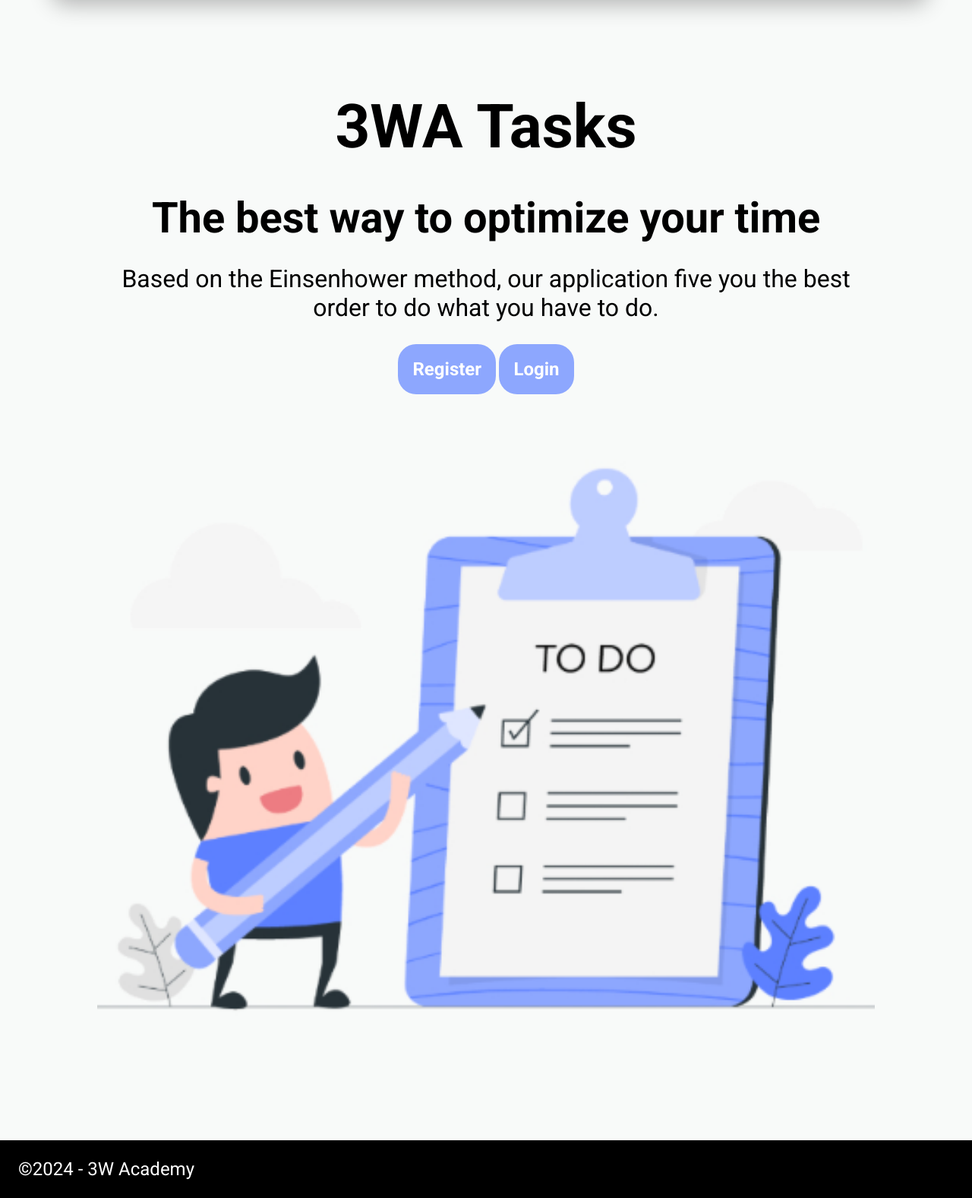
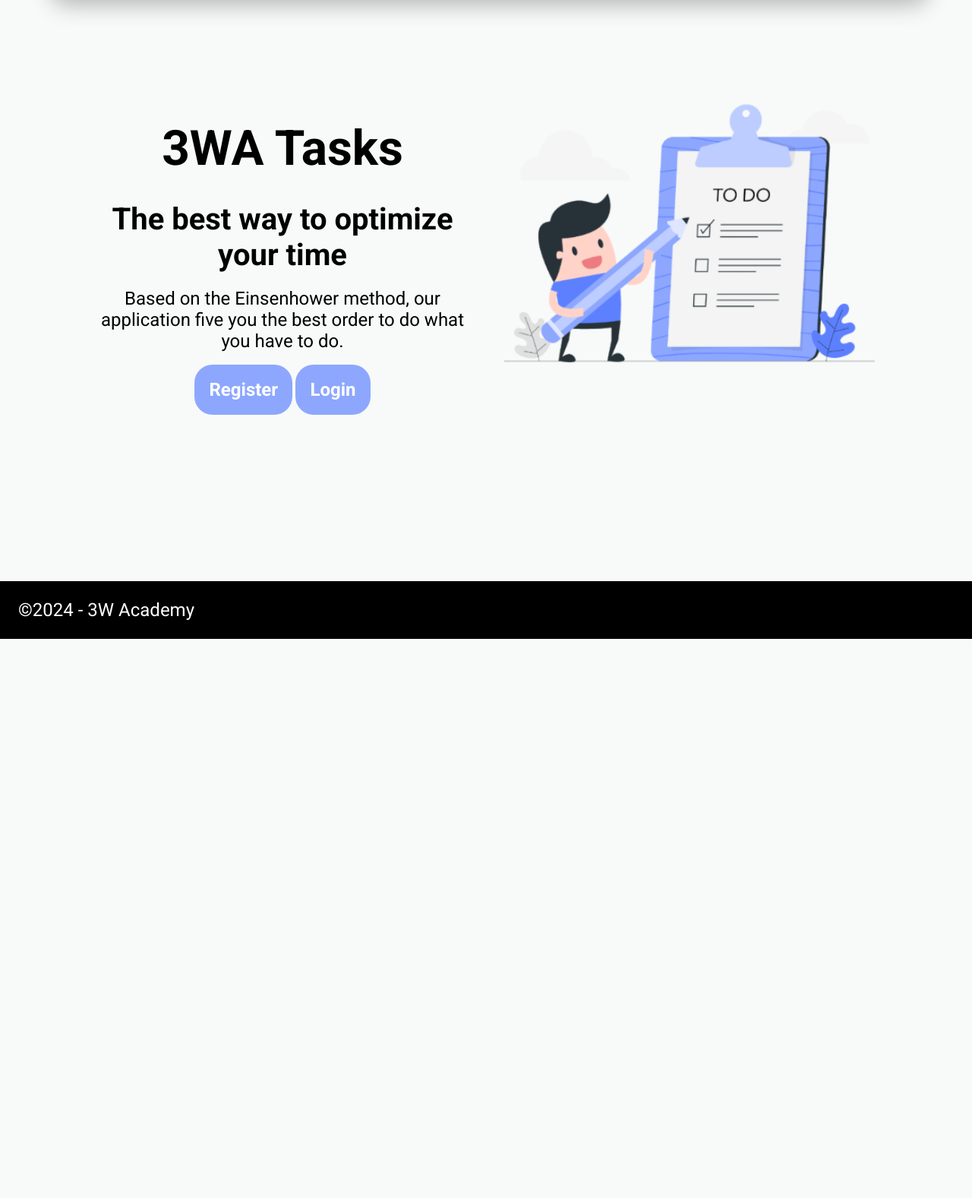
Before and after one commit to MathisPhg/Gestionnaire-de-taches, a PHP site: page / in a window 1280 px wide. Shown: the part 76-1653 px from the top of the page at 76% size. After the commit the page ends 917 px from the top, so only its background shows below. Run offline with PHP 8.4, Linux system fonts and the light colour scheme.

Commit message:
feat(index.html): ajout du responsive

```diff
--- a/assets/css/_footer.scss
+++ b/assets/css/_footer.scss
@@ -4,5 +4,6 @@ footer {
      color: white;
      padding: 1em;
      font-size: 1.5em;
+     margin-top: 5em;
 
 }
--- a/assets/css/_index.scss
+++ b/assets/css/_index.scss
@@ -6,7 +6,7 @@
 
      .introduction {
 
-          padding-bottom: 5em;
+          margin-bottom: 5em;
 
           text-align: center;
 
@@ -80,3 +80,64 @@
      }
 
 }
+
+
+@media screen and (min-width: 768px) {
+
+
+     .home {
+
+          display: flex;
+          align-items: center;
+          justify-content: space-between;
+
+          .introduction {
+
+               width: calc(50% - 1.5em) ;
+
+
+               .introText {
+
+
+                    h1 {
+
+                         font-size: 4em;
+                    }
+
+                    h2 {
+
+                         font-size: 2.5em;
+                    }
+
+                    p {
+
+                         font-size: 1.5em;
+
+
+
+                    }
+
+               }
+
+
+               .connextionPages {
+
+
+                    a {
+                         font-size: 1.5em;
+                    }
+
+               }
+
+
+          }
+
+
+
+
+          .introImage {
+               width: calc(50% - 1.5em) ;
+          }
+
+     }
+}
--- a/assets/css/style.css
+++ b/assets/css/style.css
@@ -19,7 +19,7 @@ p {
   margin: auto;
 }
 .home .introduction {
-  padding-bottom: 5em;
+  margin-bottom: 5em;
   text-align: center;
 }
 .home .introduction .introText {
@@ -54,6 +54,31 @@ p {
   width: 100%;
 }
 
+@media screen and (min-width: 768px) {
+  .home {
+    display: flex;
+    align-items: center;
+    justify-content: space-between;
+  }
+  .home .introduction {
+    width: calc(50% - 1.5em);
+  }
+  .home .introduction .introText h1 {
+    font-size: 4em;
+  }
+  .home .introduction .introText h2 {
+    font-size: 2.5em;
+  }
+  .home .introduction .introText p {
+    font-size: 1.5em;
+  }
+  .home .introduction .connextionPages a {
+    font-size: 1.5em;
+  }
+  .home .introImage {
+    width: calc(50% - 1.5em);
+  }
+}
 header {
   width: 90%;
   margin: 1em auto 15vh auto;
@@ -74,6 +99,7 @@ footer {
   color: white;
   padding: 1em;
   font-size: 1.5em;
+  margin-top: 5em;
 }
 
 /*# sourceMappingURL=style.css.map */
--- a/index.html
+++ b/index.html
@@ -3,6 +3,7 @@
 <head>
      <meta charset="UTF-8">
      <title>Home</title>
+     <meta name="viewport" content="width=device-width, initial-scale=1.0">
      <link rel="stylesheet" href="./assets/css/style.css" type="text/css" />
      <link href="https://fonts.googleapis.com/css2?family=Roboto:ital,wght@0,100..900;1,100..900&display=swap" rel="stylesheet">
 </head>
```
Also changed, not shown: connextionDb.php (+6 -5 lines), 1 other file.
